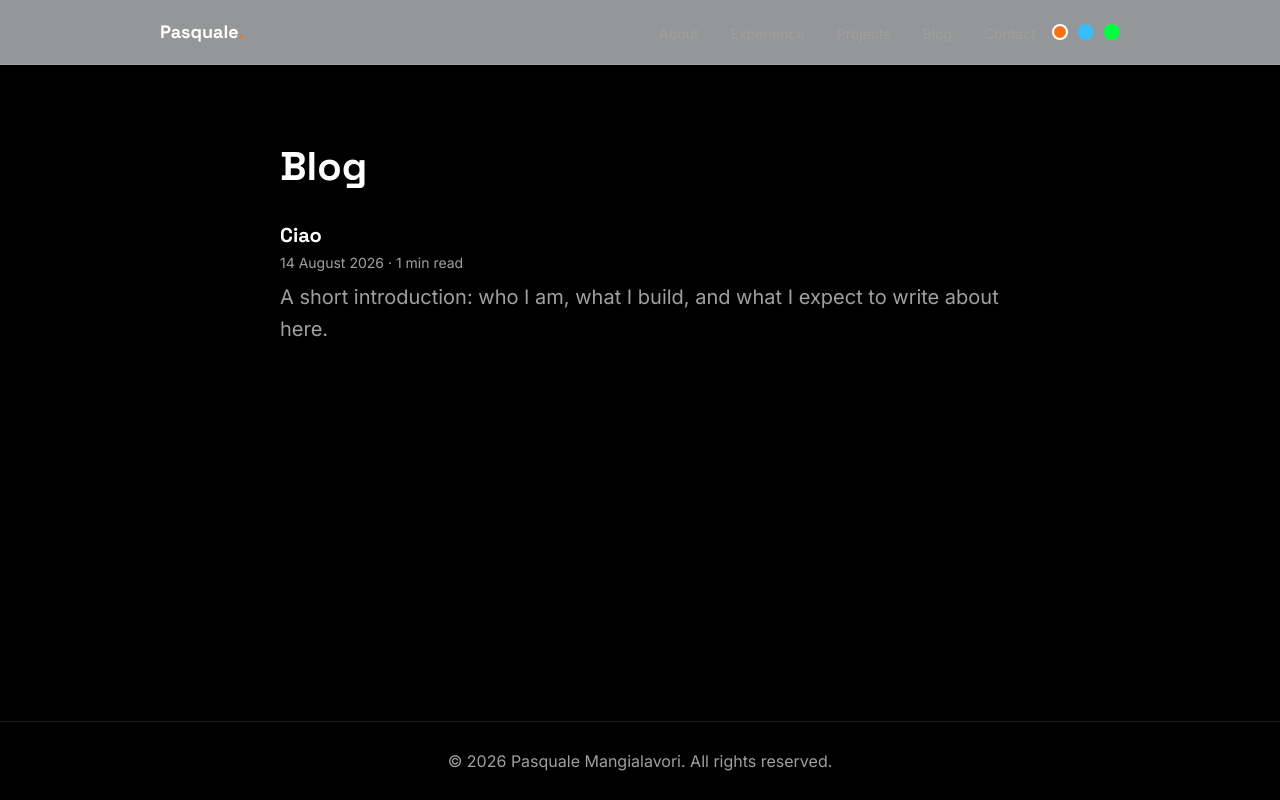
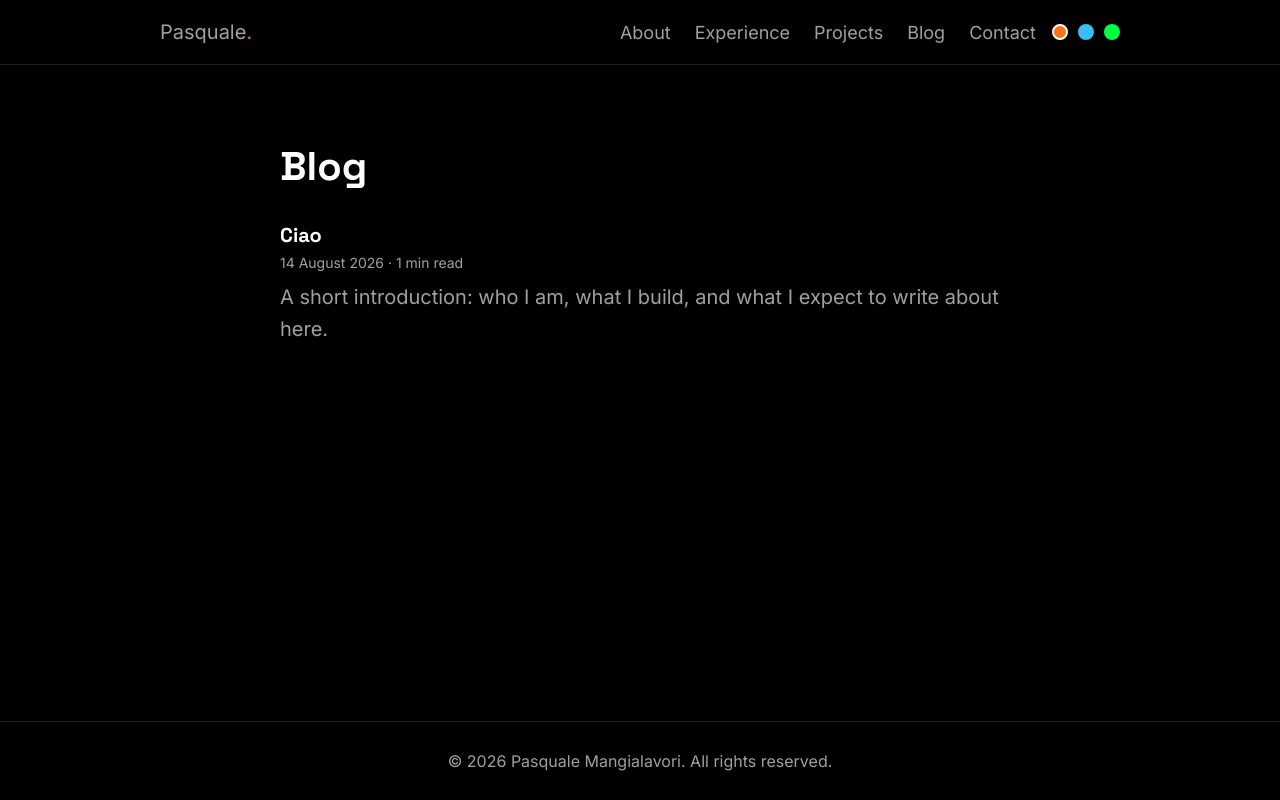
Before and after one commit to eatsjobs/eatsjobs.github.io, an Eleventy site: page blog/index.njk in a window 1280 px wide. Built offline with nearby package versions, Linux system fonts and the light colour scheme; Eleventy itself is replaced by a stand-in of ours; files that its build step writes are made by us from their sources.

Commit message:
Restyle the header for the dark minimal look
The bar is translucent black with the existing blur. The scroll-driven
elevation animation goes: its drop shadow is invisible on black.

The brand drops Space Grotesk for Inter at 20px and fades from muted to
white on hover or focus. Its accent dot stays. Nav links are muted 18px
text that turns white, with the underline drawn in by the shared
.link-draw class instead of the old ::after bar. They carry no
transition of their own: .nav-links a is more specific than .link-draw,
so one here would replace the shared transition and the underline would
jump instead of drawing.

The mobile drawer, now the same black as the page, gets a hairline left
border to separate it.

Verified with :hover forced through the DevTools protocol: a nav
link's underline goes from 0% at rest to about 66% partway to 100%, the
text turns from muted to white, and the brand fades likewise. Tabbing to
"About" draws its underline too, with a solid accent focus outline.

```diff
--- a/_includes/layouts/base.njk
+++ b/_includes/layouts/base.njk
@@ -174,11 +174,11 @@
         </button>
         <nav aria-label="Primary">
           <ul class="nav-links">
-            <li><a href="/#about">About</a></li>
-            <li><a href="/#experience">Experience</a></li>
-            <li><a href="/#projects">Projects</a></li>
-            <li><a href="/blog/">Blog</a></li>
-            <li><a href="/#contact">Contact</a></li>
+            <li><a class="link-draw" href="/#about">About</a></li>
+            <li><a class="link-draw" href="/#experience">Experience</a></li>
+            <li><a class="link-draw" href="/#projects">Projects</a></li>
+            <li><a class="link-draw" href="/blog/">Blog</a></li>
+            <li><a class="link-draw" href="/#contact">Contact</a></li>
           </ul>
         </nav>
         <!-- biome-ignore lint/a11y/noInteractiveElementToNoninteractiveRole: autonomous custom element with no default role; group is the correct semantic for its swatch buttons -->
--- a/css/header.css
+++ b/css/header.css
@@ -1,31 +1,11 @@
-@keyframes header-elevate {
-  from {
-    box-shadow: none;
-    background: rgba(248, 250, 252, 0.55);
-  }
-  to {
-    box-shadow: 0 12px 30px rgba(15, 23, 42, 0.12);
-    background: rgba(248, 250, 252, 0.8);
-  }
-}
-
 .site-header {
   position: sticky;
   top: 0;
   z-index: 100;
-  background: rgba(248, 250, 252, 0.6);
+  background: rgba(0, 0, 0, 0.8);
   border-bottom: 1px solid var(--line);
   -webkit-backdrop-filter: blur(20px) saturate(1.4);
   backdrop-filter: blur(20px) saturate(1.4);
-
-  @supports (animation-timeline: scroll()) {
-    animation: header-elevate linear both;
-    animation-timeline: scroll(root);
-    animation-range: 0px 80px;
-  }
-  @media (prefers-reduced-motion: reduce) {
-    animation: none !important;
-  }
 }
 
 .site-nav {
@@ -46,65 +26,49 @@
 }
 
 .brand {
-  font-family: "Space Grotesk", sans-serif;
-  font-size: 18px;
-  font-weight: 700;
+  font-size: 20px;
+  color: var(--text-muted);
   border-radius: 4px;
+  transition: color 200ms ease;
 
   & span {
     color: var(--accent);
   }
 
+  &:hover,
+  &:focus-visible {
+    color: var(--text);
+  }
   &:focus-visible {
     outline: 2px solid var(--accent);
     outline-offset: 4px;
+  }
+
+  @media (prefers-reduced-motion: reduce) {
+    transition: none;
   }
 }
 
 .nav-links {
   display: flex;
   align-items: center;
-  gap: 32px;
+  gap: 24px;
 
+  /* The underline and its transition come from .link-draw (base.css). No
+     transition here: this selector is more specific, so one would replace
+     .link-draw's and the underline would jump instead of drawing in. */
   & a {
-    position: relative;
-    font-size: 14px;
+    font-size: 18px;
     color: var(--text-muted);
     border-radius: 4px;
-    transition: color 160ms ease;
 
-    &::after {
-      content: "";
-      position: absolute;
-      left: 0;
-      right: 0;
-      bottom: -6px;
-      height: 2px;
-      border-radius: 1px;
-      background: var(--accent);
-      transform: scaleX(0);
-      transform-origin: left;
-      transition: transform 200ms ease;
-    }
     &:hover,
     &:focus-visible {
-      color: var(--accent);
-    }
-    &:hover::after,
-    &:focus-visible::after {
-      transform: scaleX(1);
+      color: var(--text);
     }
     &:focus-visible {
       outline: 2px solid var(--accent);
       outline-offset: 4px;
-    }
-
-    @media (prefers-reduced-motion: reduce) {
-      transition: none;
-
-      &::after {
-        transition: none;
-      }
     }
   }
 
@@ -220,6 +184,7 @@ accent-picker {
   max-width: none;
   max-height: none;
   width: min(80vw, 320px);
+  border-left: 1px solid var(--line);
   background: var(--bg);
   color: var(--text);
   padding: 24px;
```
